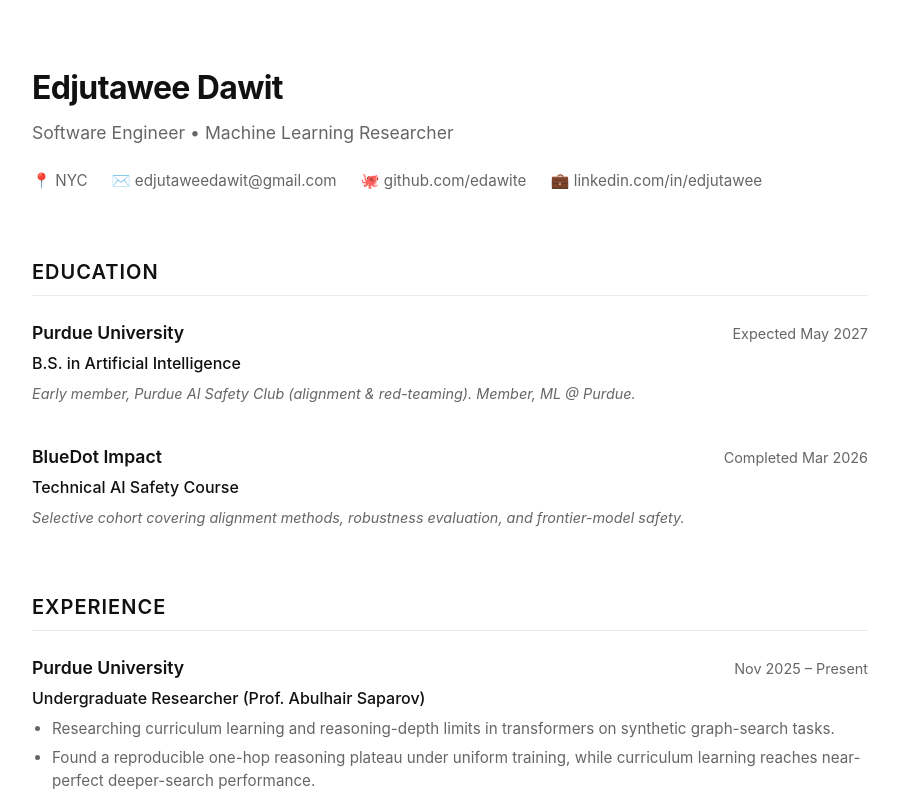
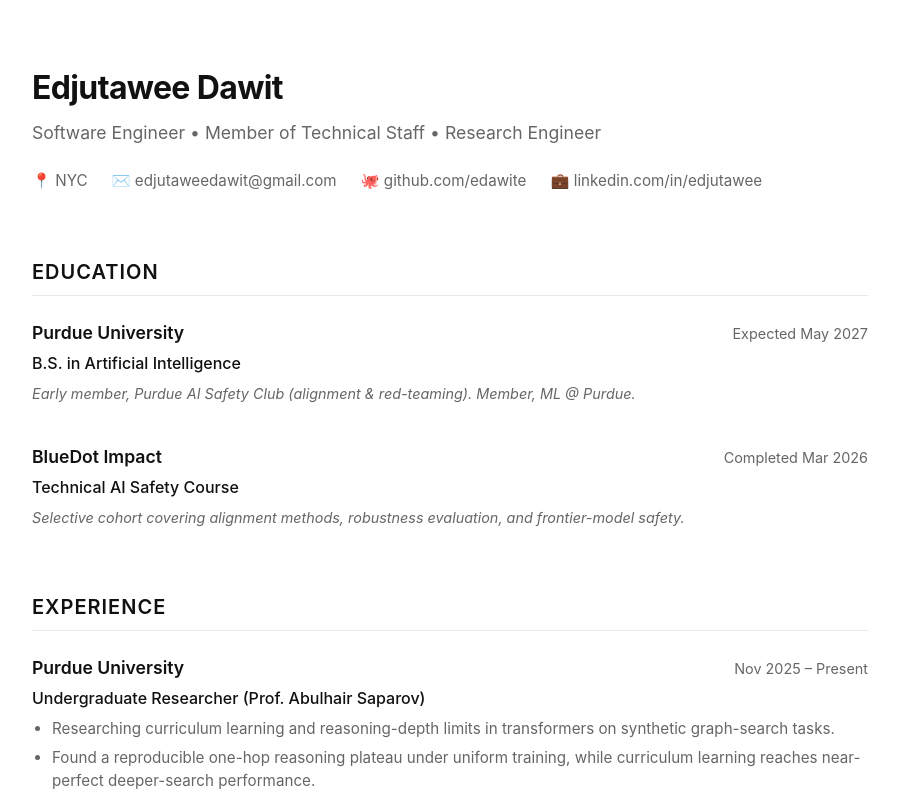
Before and after one commit to edawite/edawite.github.io, a plain HTML site: page index.html in a window 1280 px wide. Shown: the top 800 px of the page, without its empty margins (190-1089 px from the left). Drawn offline with Linux system fonts and the light colour scheme.

Commit message:
Update subtitle to explicitly list targeted job titles

```diff
--- a/index.html
+++ b/index.html
@@ -197,7 +197,7 @@
 
     <header>
         <h1>Edjutawee Dawit</h1>
-        <div class="subtitle">Software Engineer &bull; Machine Learning Researcher</div>
+        <div class="subtitle">Software Engineer &bull; Member of Technical Staff &bull; Research Engineer</div>
         <div class="contact-links">
             <span>📍 NYC</span>
             <a href="mailto:edjutaweedawit@gmail.com">✉️ edjutaweedawit@gmail.com</a>
```
